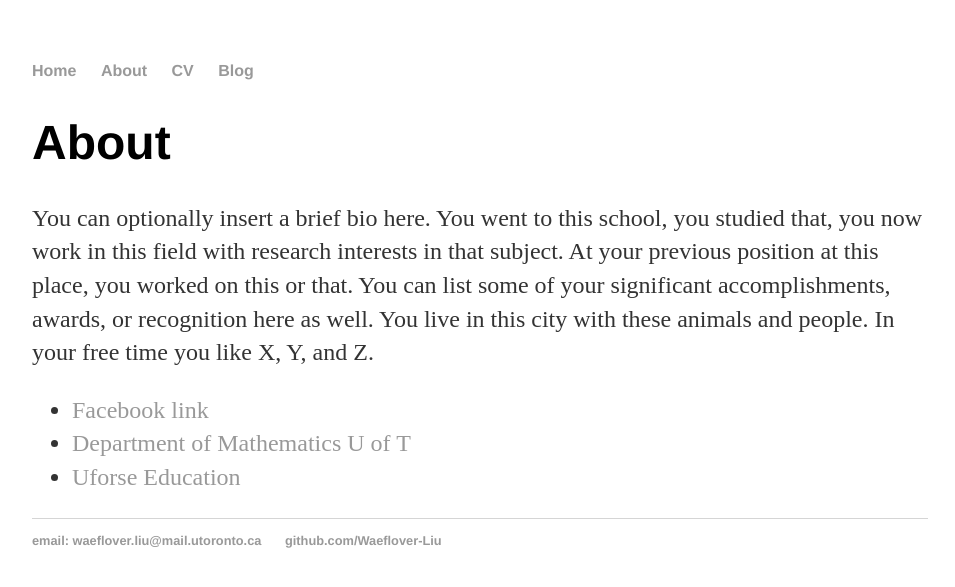
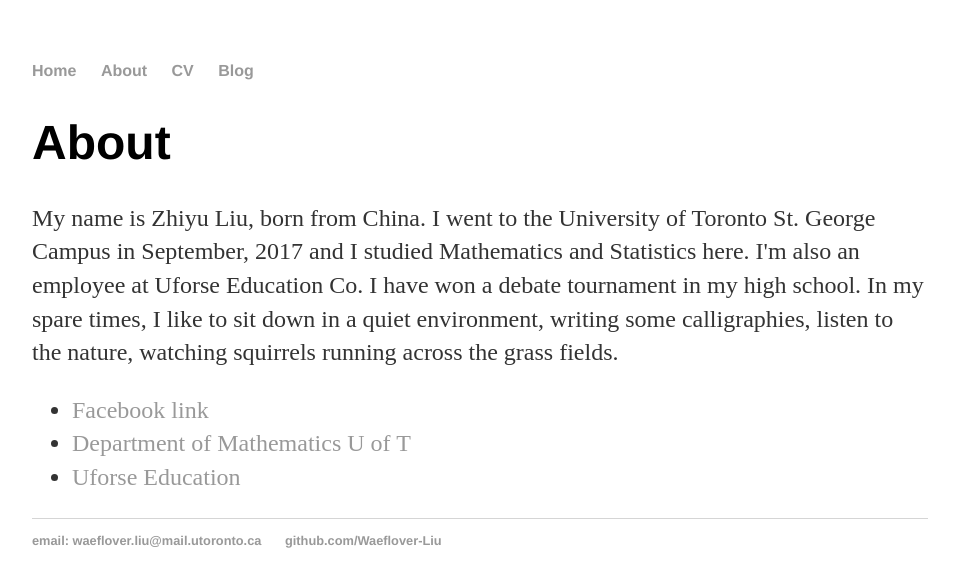
Before and after one commit to Waeflover-Liu/waeflover-liu.github.io, a Jekyll site: the page built from about/index.html, in a window 1280 px wide. Shown: the top 587 px of the page, without its empty margins (160-1115 px from the left). Built offline with Jekyll 4.4.1, drawn with Linux system fonts in a browser that asks for light colours.

Commit message:
Update index.html

```diff
--- a/about/index.html
+++ b/about/index.html
@@ -5,7 +5,7 @@ title: About Zhiyu Liu
 
 		<div class="about">
 			<h1>About</h1>
-			<p>You can optionally insert a brief bio here. You went to this school, you studied that, you now work in this field with research interests in that subject. At your previous position at this place, you worked on this or that. You can list some of your significant accomplishments, awards, or recognition here as well. You live in this city with these animals and people. In your free time you like X, Y, and Z.</p>
+			<p>My name is Zhiyu Liu, born from China. I went to the University of Toronto St. George Campus in September, 2017 and I studied Mathematics and Statistics here. I'm also an employee at Uforse Education Co. I have won a debate tournament in my high school. In my spare times, I like to sit down in a quiet environment, writing some calligraphies, listen to the nature, watching squirrels running across the grass fields.</p>
 
 			<ul class="contacts">
 				<li><a href="https://www.facebook.com/zhiyu.liu.186">Facebook link</a></li>
```
